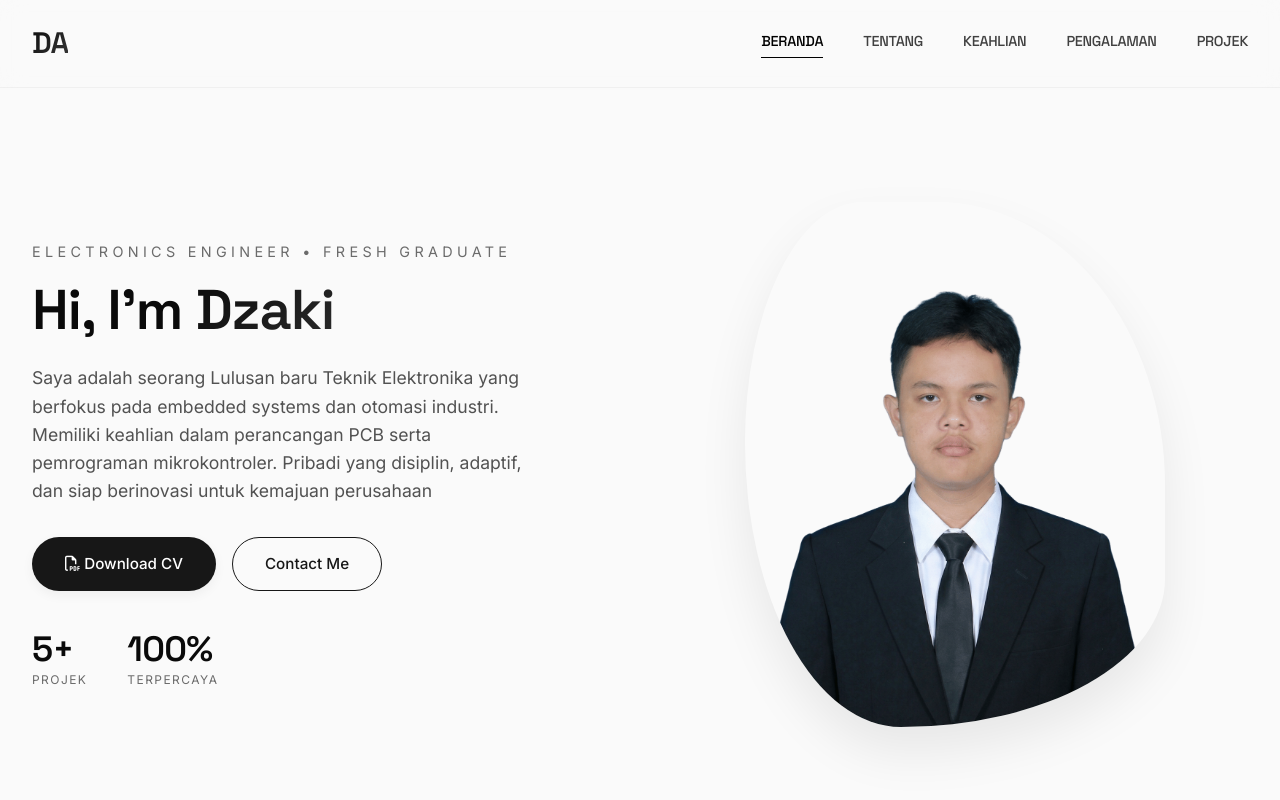
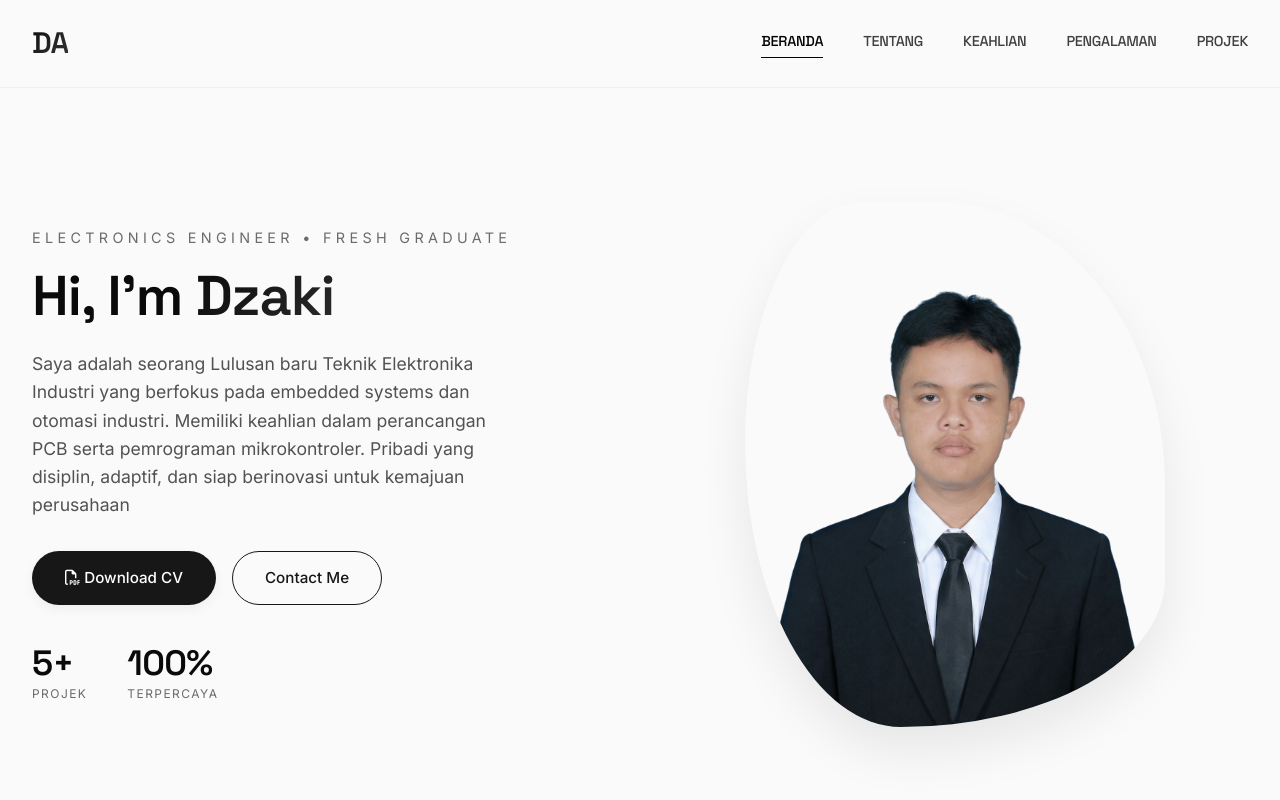
Before and after one commit to Dzaki-alfa/Portofolio, a plain HTML site: page index.html in a window 1280 px wide. Shown: the top 800 px of the page. Drawn offline with Linux system fonts and the light colour scheme.

Commit message:
Update index.html

```diff
--- a/index.html
+++ b/index.html
@@ -55,7 +55,7 @@
                 Hi, I'm <span class="highlight">Dzaki</span>
               </h1>
               <p class="hero-description">
-                Saya adalah seorang Lulusan baru Teknik Elektronika yang
+                Saya adalah seorang Lulusan baru Teknik Elektronika Industri yang
                 berfokus pada embedded systems dan otomasi industri. Memiliki
                 keahlian dalam perancangan PCB serta pemrograman mikrokontroler.
                 Pribadi yang disiplin, adaptif, dan siap berinovasi untuk
```
